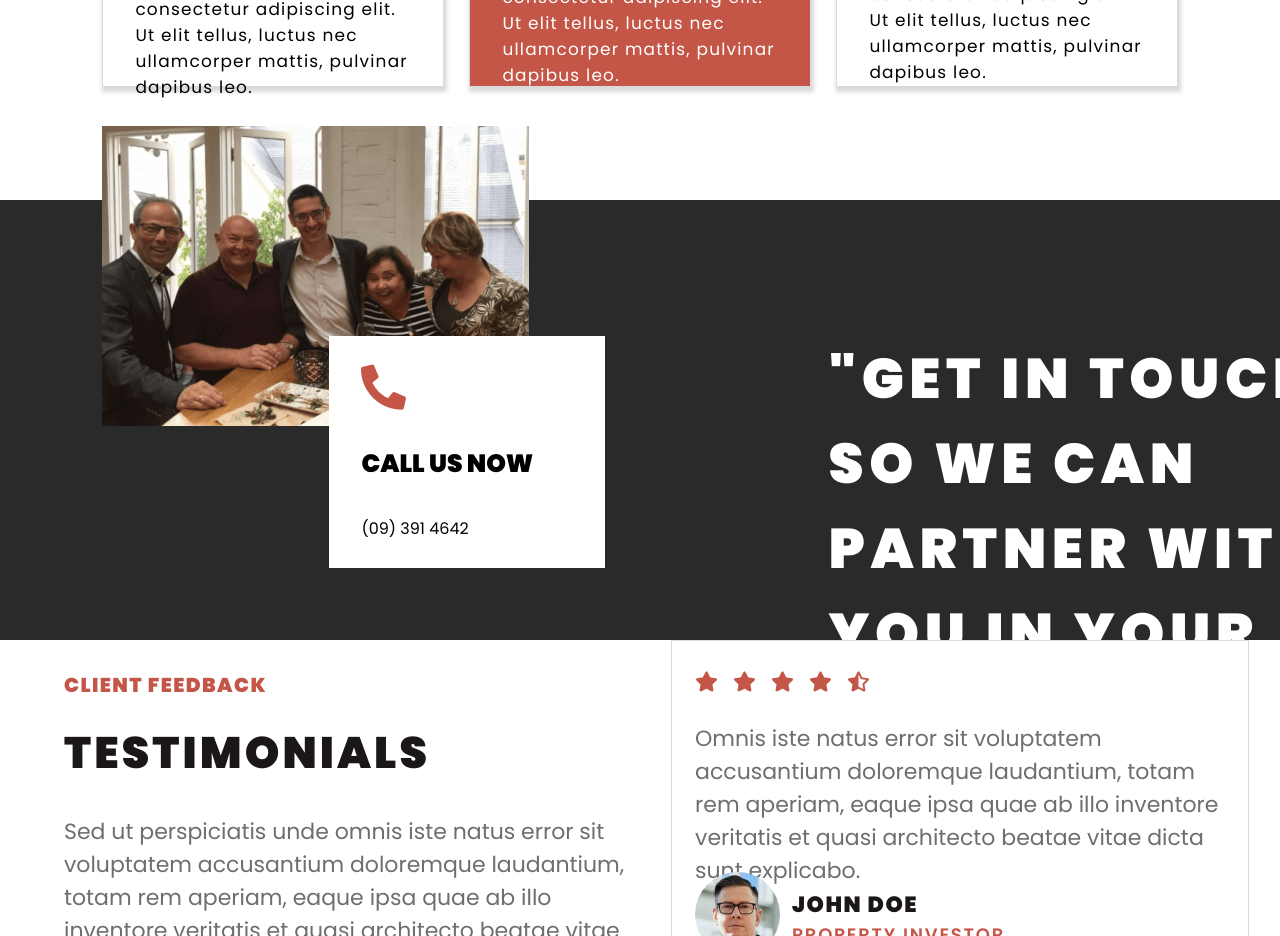
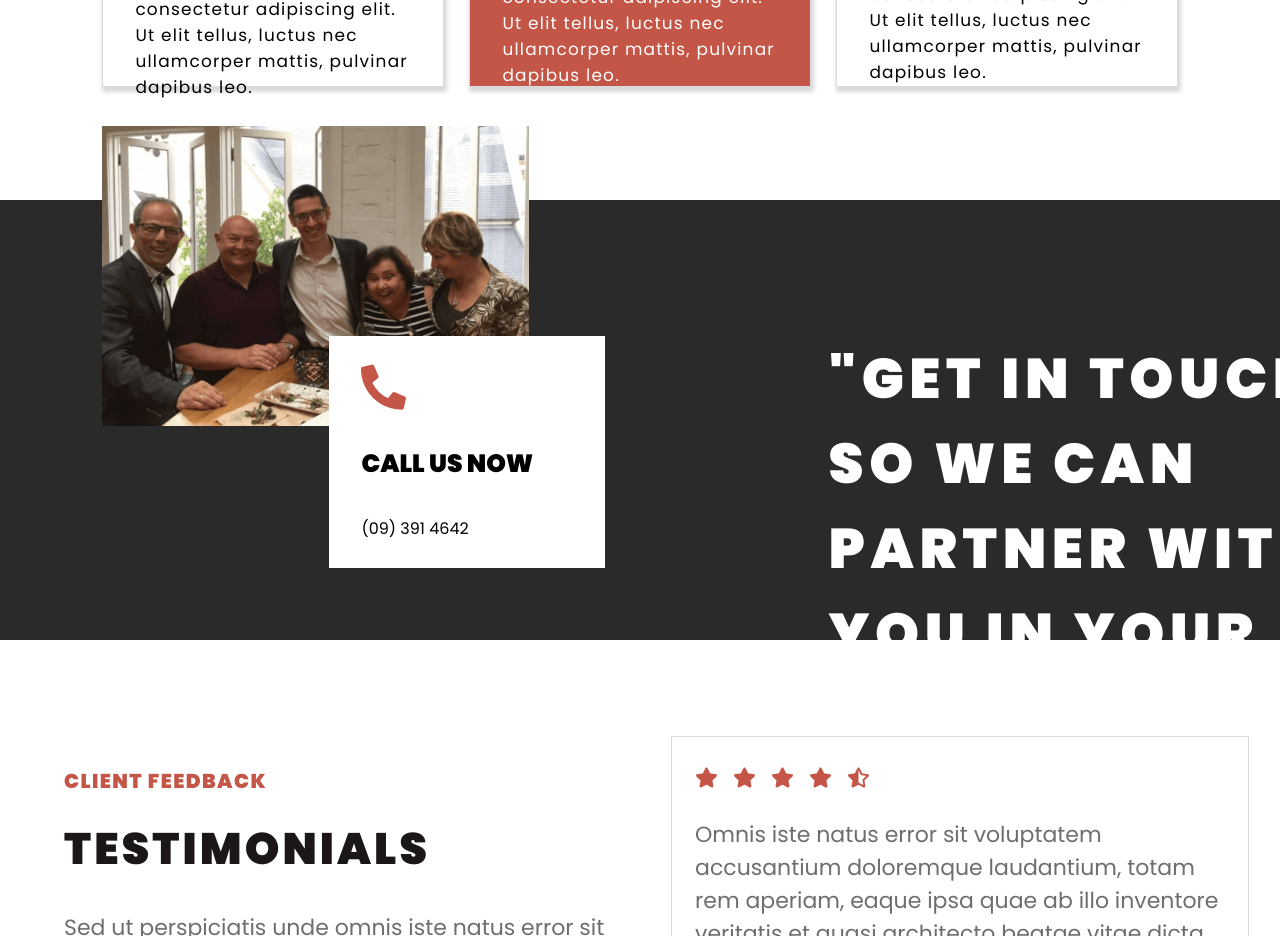
Before and after one commit to perstraine/Metro-NZ-redesign, a React (Create React App) app in the folder front/: page / in a window 1280 px wide. Shown: the part 2820-3756 px from the top of the page. Built offline with nearby package versions, Linux system fonts and the light colour scheme.

Commit message:
added padding to contact us

```diff
--- a/front/src/components/home/callUsNow/callUsNow.module.css
+++ b/front/src/components/home/callUsNow/callUsNow.module.css
@@ -4,6 +4,7 @@
 	justify-content: flex-end;
 	width: 100%;
 	height: 65vh;
+	padding-bottom: 6rem;
 	/* border: 1px solid black; */
 }
 
```
